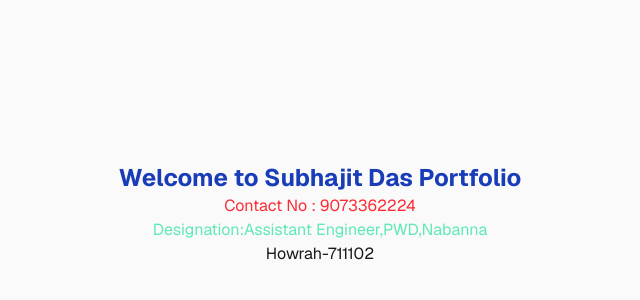
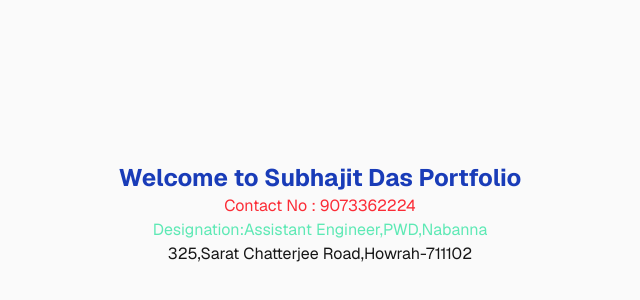
Before and after one commit to Subha-87/Portfolio-Jenkins-AWS, a Next.js app: page / in a window 1280 px wide. Shown: the part 186-486 px from the top of the page, without its empty margins (320-960 px from the left). Built offline with nearby package versions, Linux system fonts and the light colour scheme.

Commit message:
test jenkins

```diff
--- a/src/app/page.js
+++ b/src/app/page.js
@@ -6,7 +6,7 @@ export default function Home() {
      <h2 className="text-2xl text-blue-800 font-bold">Welcome to Subhajit Das Portfolio</h2>
      <h4 className="text-red-500">Contact No : 9073362224</h4>
      <h5 className="text-emerald-300">Designation:Assistant Engineer,PWD,Nabanna</h5>
-     <h6>Howrah-711102</h6>
+     <h6>325,Sarat Chatterjee Road,Howrah-711102</h6>
     </div>
   );
 }
```
